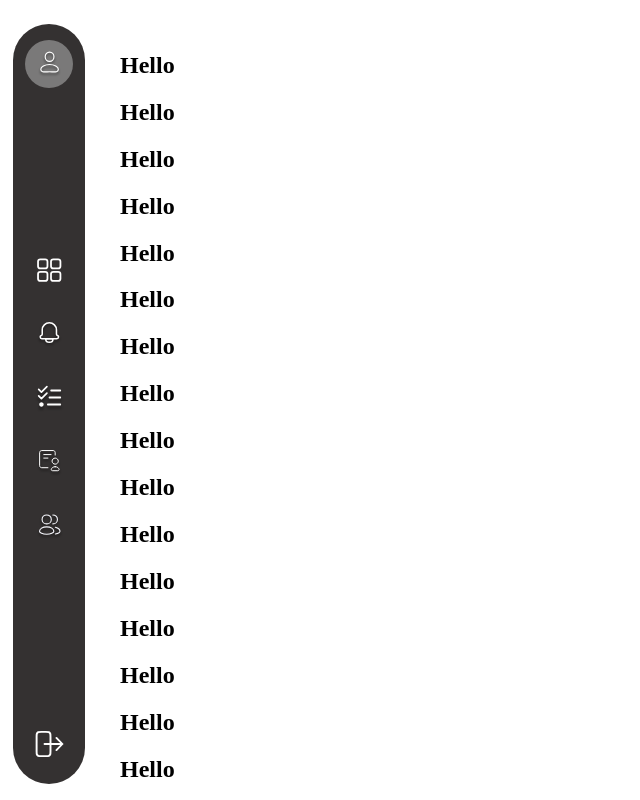
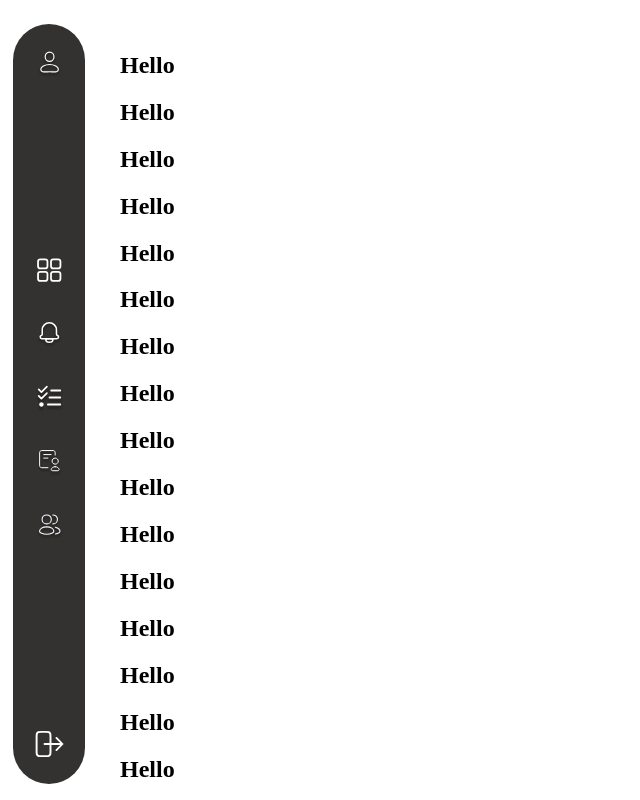
Before and after one commit to Pirates-Corp/MUHI, a Next.js app: page / in a window 1280 px wide. Shown: the top 800 px of the page, without its empty margins (0-640 px from the left). Built offline with nearby package versions, Linux system fonts and the light colour scheme; a web font is replaced by a local one.

Commit message:
Refactored admin sidebar and done with active className

```diff
--- a/components/admin/AdminSideBar.jsx
+++ b/components/admin/AdminSideBar.jsx
@@ -1,8 +1,20 @@
-import Head from 'next/head'
+import React, { useState } from 'react';
 import Link from "next/link"
 import style from "../admin/AdminSideBar.module.scss"
-export default function AdminSideBar()
-{
+
+const sideBarItems = [
+    {id : 1, href: "/about", src: "/imgs/svgs/Profile.svg", alt: "Profile", text: "Profile"},
+    {id : 2, href: "/home", src: "/imgs/svgs/Home.svg", alt: "Home", text: "Home"},
+    {id : 3, href: "/newsletter-creation", src: "/imgs/svgs/Notification.svg", alt: "Notification", text: "Newsletter Creation"},
+    {id : 4, href: "/quiz", src: "/imgs/svgs/Quiz.svg", alt: "Quiz", text: "Quiz"},
+    {id : 5, href: "/report", src: "/imgs/svgs/Report.svg", alt: "Report", text: "Report"},
+    {id : 6, href: "/management", src: "/imgs/svgs/ManageAccounts.svg", alt: "Account-Management", text: "Account Management"},
+    {id : 7, href: "/logout", src: "/imgs/svgs/Logout.svg", alt: "Logout", text: "Logout"}
+]
+
+export default function AdminSideBar(){
+    const [activeId, setActiveId] = useState(null);
+
     return(
         <div>
             <div id={style.nav} >
@@ -12,67 +24,18 @@ export default function AdminSideBar()
                         <img src='/imgs/svgs/OpenMenu.svg' alt="-" />
                     </div>
                 </label>
+
                 <ul id={style.holder}>
-
+                    {sideBarItems.map((item) => (
                         <li>
-                     <Link href="/about">
-                       <a>
-                           <div className={`${style.circle} ${style.active}`}><img src='/imgs/svgs/Profile.svg' alt='profile'/></div>
-                           <div className={style.navText}>profile</div>
+                            <Link href={item.href}>
+                                <a onClick={() => setActiveId(item.id)}>
+                                    <div className={activeId !== item.id ? `${style.circle}`: `${style.circle} ${style.active}`}><img src={item.src} alt={item.alt}/></div>
+                                    <div className={style.navText}>{item.text}</div>
                                 </a>
                             </Link>
                         </li>
-
-                <li>
-                    <Link href="/home">
-                    <a>
-                         <div className={`${style.circle}`}><img src='/imgs/svgs/Home.svg' alt='Home'/></div>
-                         <div className={style.navText}> Home</div>
-                    </a>
-                    </Link>
-               </li>
-
-               <li>
-                     <Link href="/newsletter-creation" >
-                         <a>
-                            <div className={`${style.circle} `}><img src='/imgs/svgs/Notification.svg' alt='Notification'/></div>
-                            <div className={style.navText}> Newsletter Creation</div>
-                         </a>
-                      </Link>
-                </li>
-                <li>
-                    <Link href="/quiz" >
-                        <a>
-                           <div className={`${style.circle} `}><img src='/imgs/svgs/Quiz.svg' alt='Quiz'/></div>
-                           <div className={style.navText}>Quiz Creation</div>
-                        </a>
-                    </Link>
-                </li>
-                <li>
-                    <Link href="/report" >
-                        <a>
-                            <div className={`${style.circle} `}><img src='/imgs/svgs/Report.svg' alt='Report'/></div>
-                            <div className={style.navText}>Students Report</div>
-                        </a>
-                    </Link>
-                </li>
-                <li>
-                    <Link href="/management" >
-                        <a>
-                            <div className={`${style.circle}` }><img src='/imgs/svgs/ManageAccounts.svg' alt='Account-Management'/></div>
-                            <div className={style.navText}> Account Management</div>
-                        </a>
-                    </Link>
-                </li>
-
-                <li>
-                    <Link href="/logout" >
-                        <a>
-                            <div className={`${style.circle} `} ><img src='/imgs/svgs/Logout.svg' alt='Log out'/></div>
-                            <div className={style.navText}>Logout</div>
-                        </a>
-                    </Link>
-                </li>
+                    ))}
 
                     <label id={style.hide} htmlFor="check-box">
                         <div id={style.closeMenu}>
```
Lines whose indentation alone changed are shown as unchanged.
